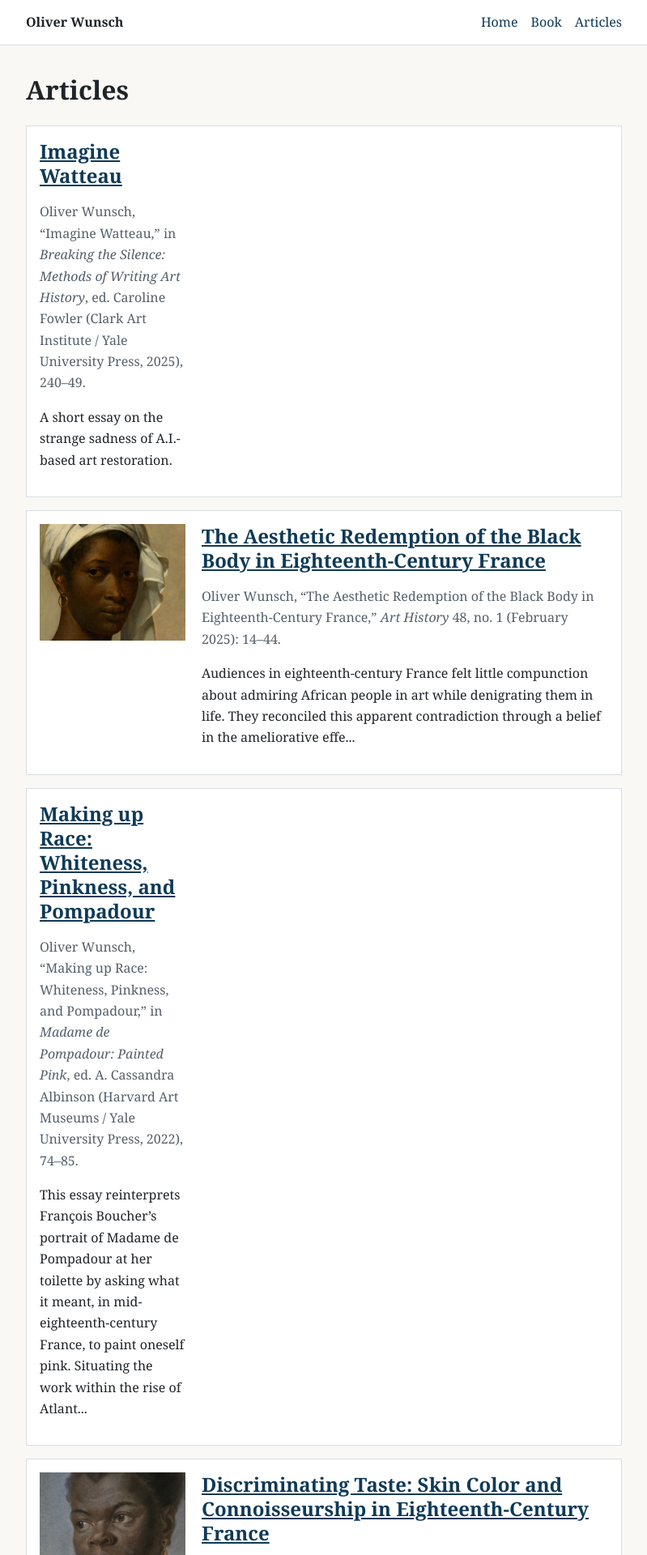
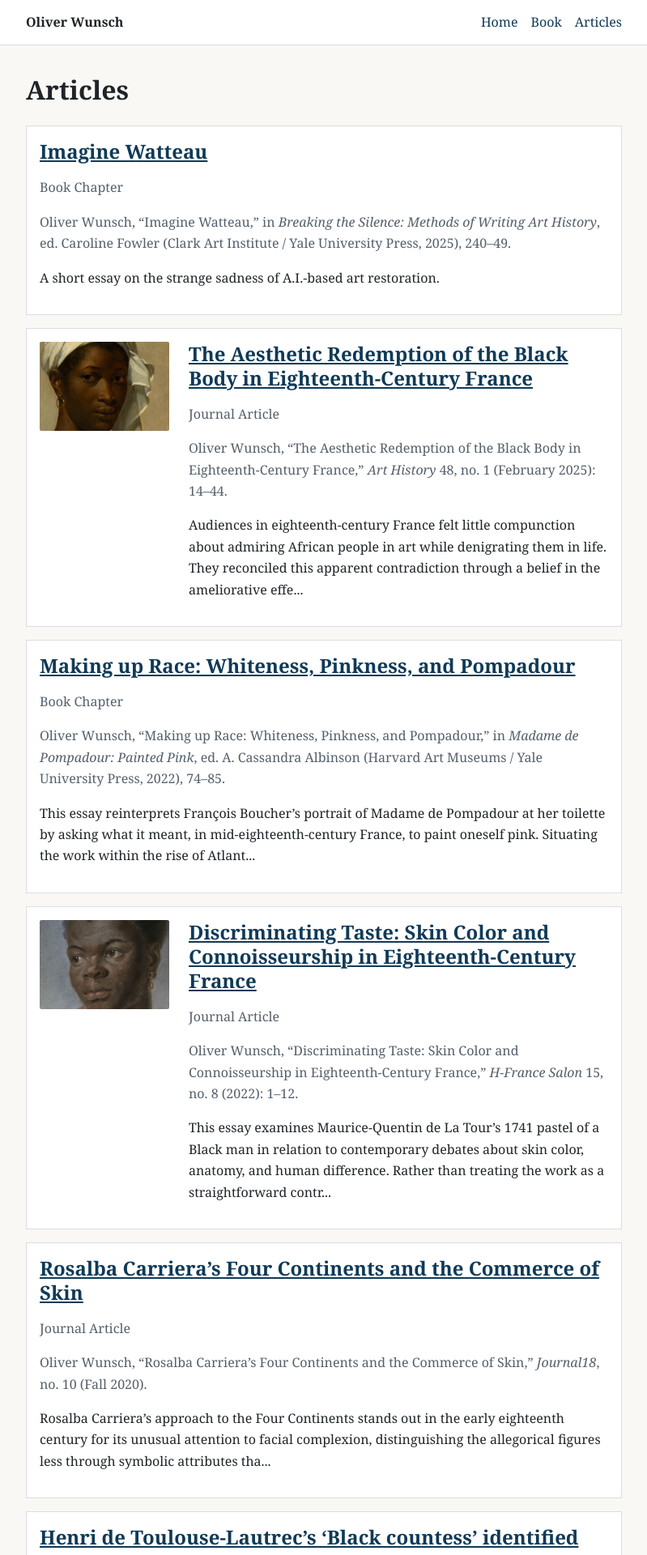
Before and after one commit to owunsch/owunsch.github.io, a Jekyll site: the page built from articles/index.md, in a window 1280 px wide. Shown: the top 1920 px of the page at 81% size, without its empty margins (240-1039 px from the left). Built offline with Jekyll 4.4.1, drawn with Linux system fonts in a browser that asks for light colours; some of the changed text lies outside the part shown.

Commit message:
article layout fix

```diff
--- a/articles/index.md
+++ b/articles/index.md
@@ -7,23 +7,26 @@ permalink: /articles/
 {% assign sorted_articles = site.articles | sort: 'year' | reverse %}
 
 <ul class="article-list">
-{% for article in sorted_articles %}
+{% for work in sorted_articles %}
   <li class="article-item">
-    <div class="article-listing">
-      {% if article.image and article.image != "" %}
-        <div class="article-thumb">
-          <a href="{{ article.url | relative_url }}">
-            <img src="{{ article.image | relative_url }}" alt="{{ article.title }}">
-          </a>
-        </div>
+    <div class="work-card{% unless work.image and work.image != '' %} work-card--no-thumb{% endunless %}">
+      {% if work.image and work.image != "" %}
+        <a class="work-thumb" href="{{ work.url | relative_url }}">
+          <img src="{{ work.image | relative_url }}" alt="{{ work.title }}">
+        </a>
       {% endif %}
-      <div class="article-listing-text">
-        <h2><a href="{{ article.url | relative_url }}">{{ article.title }}</a></h2>
-        {% if article.citation_display and article.citation_display != "" %}
-          <div class="citation-line">{{ article.citation_display | markdownify }}</div>
+      <div class="work-body">
+        <h2><a href="{{ work.url | relative_url }}">{{ work.title }}</a></h2>
+        {% if work.kind and work.kind != "" %}
+          <p class="article-meta">
+            {% if work.kind == "journal-article" %}Journal Article{% elsif work.kind == "book-chapter" %}Book Chapter{% else %}{{ work.kind }}{% endif %}
+          </p>
         {% endif %}
-        {% if article.abstract and article.abstract != "" %}
-          <p>{{ article.abstract | strip_html | truncate: 220 }}</p>
+        {% if work.citation_display and work.citation_display != "" %}
+          <div class="citation-line">{{ work.citation_display | markdownify }}</div>
+        {% endif %}
+        {% if work.abstract and work.abstract != "" %}
+          <p>{{ work.abstract | strip_html | truncate: 220 }}</p>
         {% endif %}
       </div>
     </div>
--- a/assets/css/main.css
+++ b/assets/css/main.css
@@ -156,20 +156,7 @@ h1 {
   margin-bottom: 1rem;
 }
 
-.article-listing {
-  display: flex;
-  flex-direction: column;
-  gap: 1rem;
-}
-
-.article-thumb img {
-  display: block;
-  width: 100%;
-  max-width: 100%;
-  height: auto;
-}
-
-.article-listing-text h2 {
+.work-body h2 {
   margin-bottom: 0.6rem;
 }
 
@@ -309,16 +296,34 @@ h1 {
 
 }
 
-@media (min-width: 768px) {
-  .article-listing {
-    display: grid;
-    grid-template-columns: 180px 1fr;
-    gap: 1.25rem;
-    align-items: start;
+.work-card {
+  display: grid;
+  grid-template-columns: 160px 1fr;
+  gap: 1.5rem;
+  align-items: start;
+}
+
+.work-card--no-thumb {
+  grid-template-columns: 1fr;
+}
+
+.article-list .work-thumb img {
+  display: block;
+  width: 100%;
+  max-width: 160px;
+  height: 110px;
+  object-fit: cover;
+  border-radius: 2px;
+}
+
+@media (max-width: 640px) {
+  .work-card {
+    grid-template-columns: 1fr;
   }
 
-  .article-thumb img {
-    max-width: 180px;
+  .article-list .work-thumb img {
+    max-width: 100%;
+    height: 200px;
   }
 }
 
```
